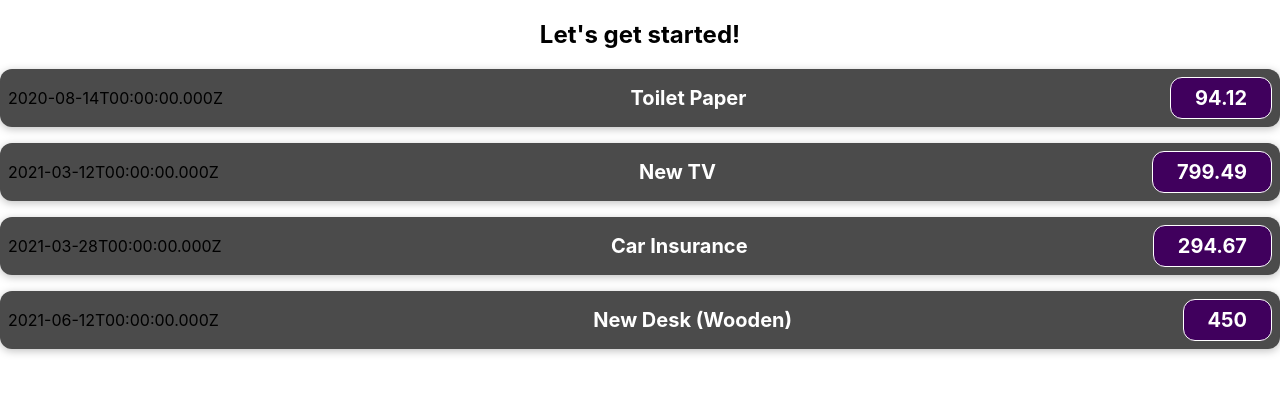
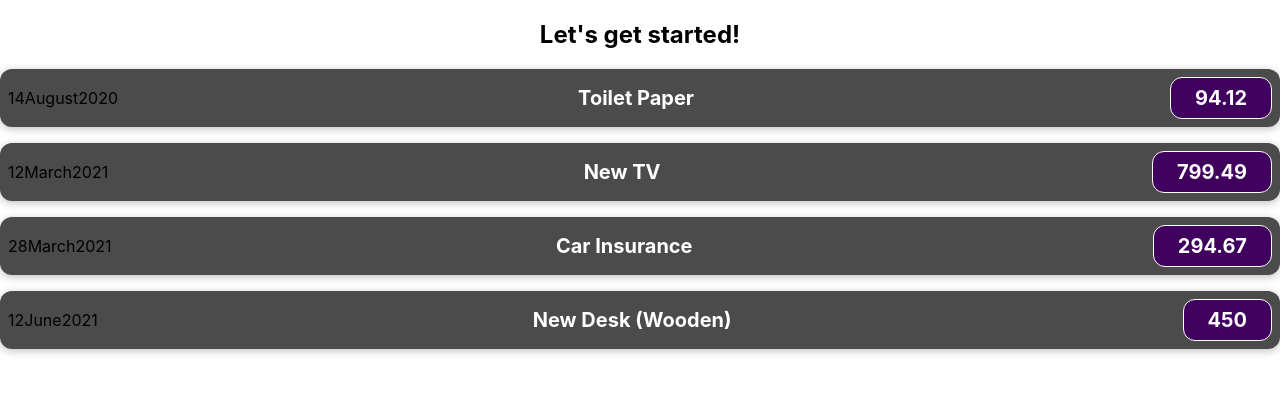
Before and after one commit to brianmuturi2/expenses-app, a React (Create React App) app: page / in a window 1280 px wide. Shown: the top 394 px of the page. Built offline with nearby package versions, Linux system fonts and the light colour scheme.

Commit message:
feat(expenses): formatted date

```diff
--- a/src/components/ExpenseItem.js
+++ b/src/components/ExpenseItem.js
@@ -1,10 +1,15 @@
 import './ExpenseItem.css'
 
 function ExpenseItem(props) {
+    const month = props.date.toLocaleString('en-US', {month: 'long'});
+    const day = props.date.toLocaleString('en-US', {day: '2-digit'});
+    const year = props.date.getFullYear()
 
     return (
         <div className="expense-item">
-            <div>{props.date.toISOString()}</div>
+            <div>{day}</div>
+            <div>{month}</div>
+            <div>{year}</div>
             <div className="expense-item__description">
                 <h2>{props.title}</h2>
                 <div className="expense-item__price">{props.amount}</div>
```
